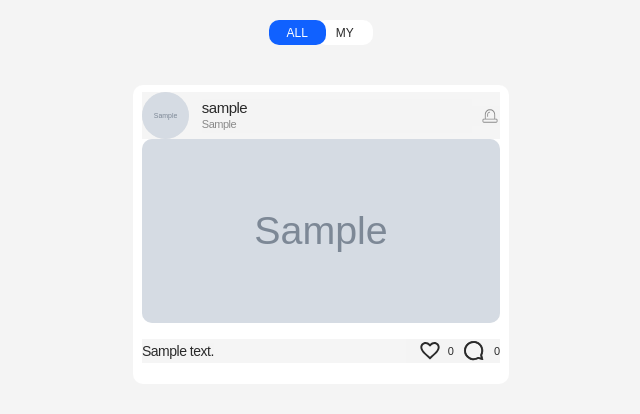
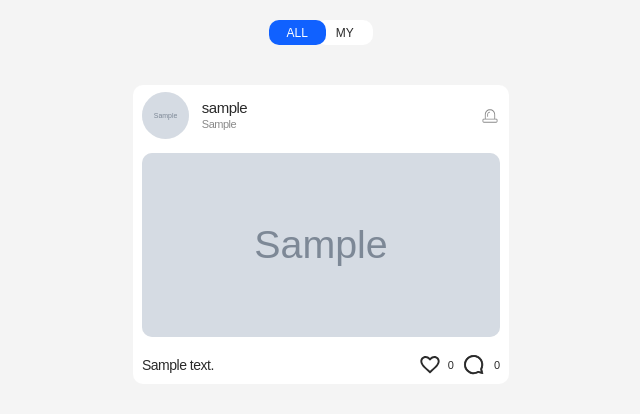
Before and after one commit to LikeLion-at-DGU/2025-simba-3-leader200nam, a Django app: page /feed/ in a window 1280 px wide. Shown: the part 106-520 px from the top of the page, without its empty margins (319-959 px from the left). Run offline with Django 5.2, Linux system fonts and the light colour scheme; a user stored in the database is signed in; tables that the repository leaves empty hold one stand-in row (values such as "Sample post"); grey boxes marked "Sample" are stand-in pictures; some web fonts are replaced.

```diff
--- a/main/templates/friend/friendpage.html
+++ b/main/templates/friend/friendpage.html
@@ -20,7 +20,7 @@
   <div class="friend-list">
     {% for item in friends %}
     <div class="friend">
-      <div class="avatar" {% if item.friend.image %}style="background-image: url('{{ item.friend.image.url }}')"{% endif %}></div>
+      <div class="avatar" {% if item.friend.image %}style="background-image: url('{{ item.friend.image.url }}')"{% else %}style="background-image: url('{% static 'images/profile-default.svg' %}')"{% endif %}></div>
       <div class="friend-info">
         <div class="name">{{ item.friend.nickname }}</div>
         <div class="desc">{{ item.memo }}</div>
--- a/main/views.py
+++ b/main/views.py
@@ -19,10 +19,10 @@ if TYPE_CHECKING:
 
 @login_required
 def mainpage(request):
-    # 오늘 날짜가 12월 31일이면 endingpage로 이동
+    # 12월 31일이면 endingpage로 이동
     now = datetime.now()
     if now.month == 12 and now.day == 31:
-        return render(request, 'main/ending/endingpage.html')
+        return render(request, 'ending/endingpage.html')
     # 현재 날짜 기준으로 월/주차 계산
     current_month = now.month
     current_week = (now.day - 1) // 7 + 1
--- a/project/static/css/page/endingpage.css
+++ b/project/static/css/page/endingpage.css
@@ -387,7 +387,6 @@ body {
   font-family: "Moneygraphy-Rounded", sans-serif;
   overflow: hidden;
   position: relative;
-  /* background: linear-gradient(#dbeaff, #fff); 삭제 또는 주석처리 */
   background: none !important;
 }
 
--- a/project/static/css/page/feedpage.css
+++ b/project/static/css/page/feedpage.css
@@ -17,10 +17,27 @@
   flex-direction: column;
 }
 
+.post-header,
+.post-footer,
+.username,
+.location,
+.more-wrapper,
+.icon-group,
+.siren-report-btn,
+.post-caption,
+.icon,
+.icon-count,
+.report-title,
+.report-reasons,
+.reason-item {
+  background: #fff;
+}
+
 .post-header {
   display: flex;
   align-items: center;
   justify-content: space-between;
+  margin-bottom: 14px;
 }
 
 .profile-img {
@@ -29,7 +46,6 @@
   flex-shrink: 0;
   border-radius: 50%;
   object-fit: cover;
-  background: #eee;
   display: block;
 }
 
@@ -279,6 +295,7 @@
   justify-content: space-between;
   gap: 10px;
   margin-top: 20px;
+  background: inherit;
 }
 
 /* 기타 입력란 */
@@ -326,6 +343,12 @@
   cursor: pointer;
 }
 
+.hide-button:disabled {
+  background: rgba(245, 245, 245, 0.95) !important;
+  color: #8a8a8a !important;
+  cursor: not-allowed;
+}
+
 .cancel-button,
 .hide-button {
   flex: 1; /* ← 버튼들이 가로로 반반 차지하도록 */
@@ -343,7 +366,7 @@
 }
 
 .cancel-button {
-  background: none;
+  background: rgba(245, 245, 245, 0.95);
   color: #8a8a8a;
 }
 
--- a/project/static/js/page/friendpage.js
+++ b/project/static/js/page/friendpage.js
@@ -90,7 +90,8 @@ document.addEventListener("DOMContentLoaded", () => {
       if (avatarStyle && avatarStyle !== "none") {
         editAvatar.style.backgroundImage = avatarStyle;
       } else {
-        editAvatar.style.backgroundImage = "none";
+        editAvatar.style.backgroundImage =
+          "url('/static/images/profile-default.svg')";
       }
 
       editModal.classList.remove("hidden");
@@ -253,7 +254,8 @@ document.addEventListener("DOMContentLoaded", () => {
         if (data.user.profile_image) {
           memoAvatar.style.backgroundImage = `url('${data.user.profile_image}')`;
         } else {
-          memoAvatar.style.backgroundImage = "none";
+          memoAvatar.style.backgroundImage =
+            "url('/static/images/profile-default.svg')";
         }
       } else {
         alert(data.message || "유효하지 않은 친구 코드입니다.");
```
Also changed, not shown: project/static/css/page/friendpage.css (+0 -49 lines).
